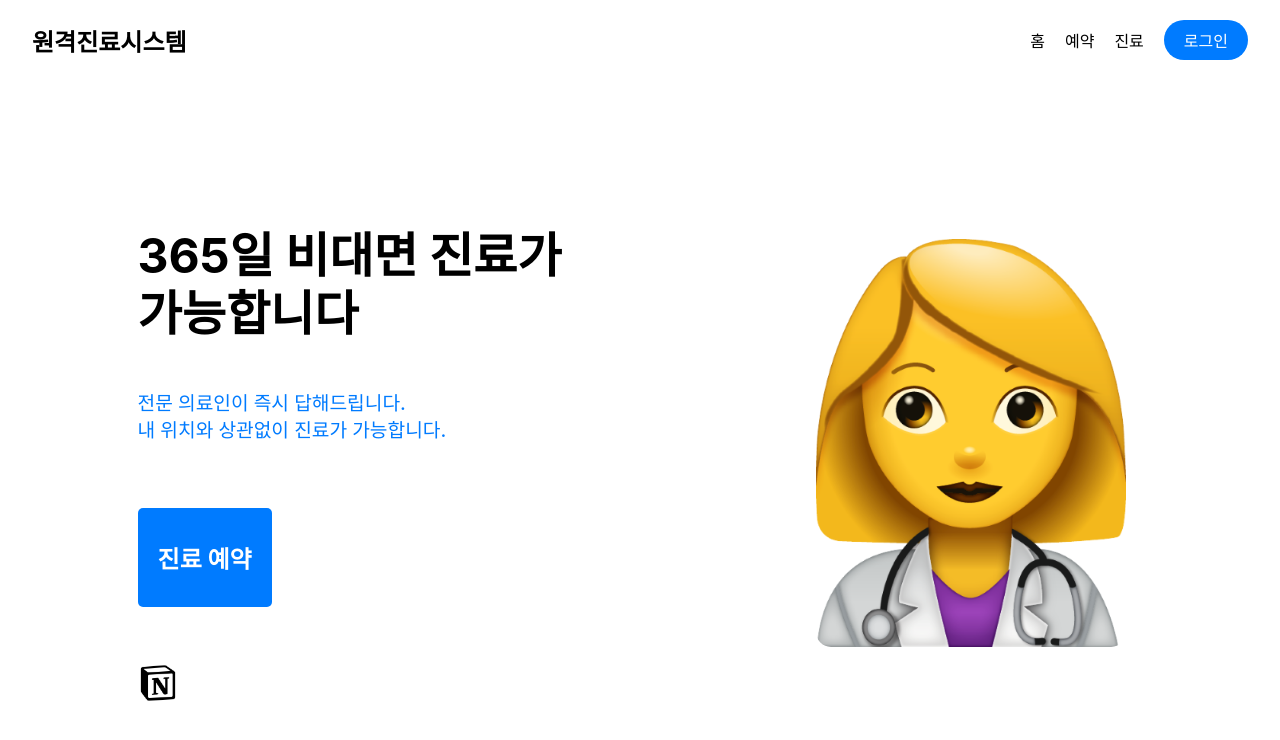
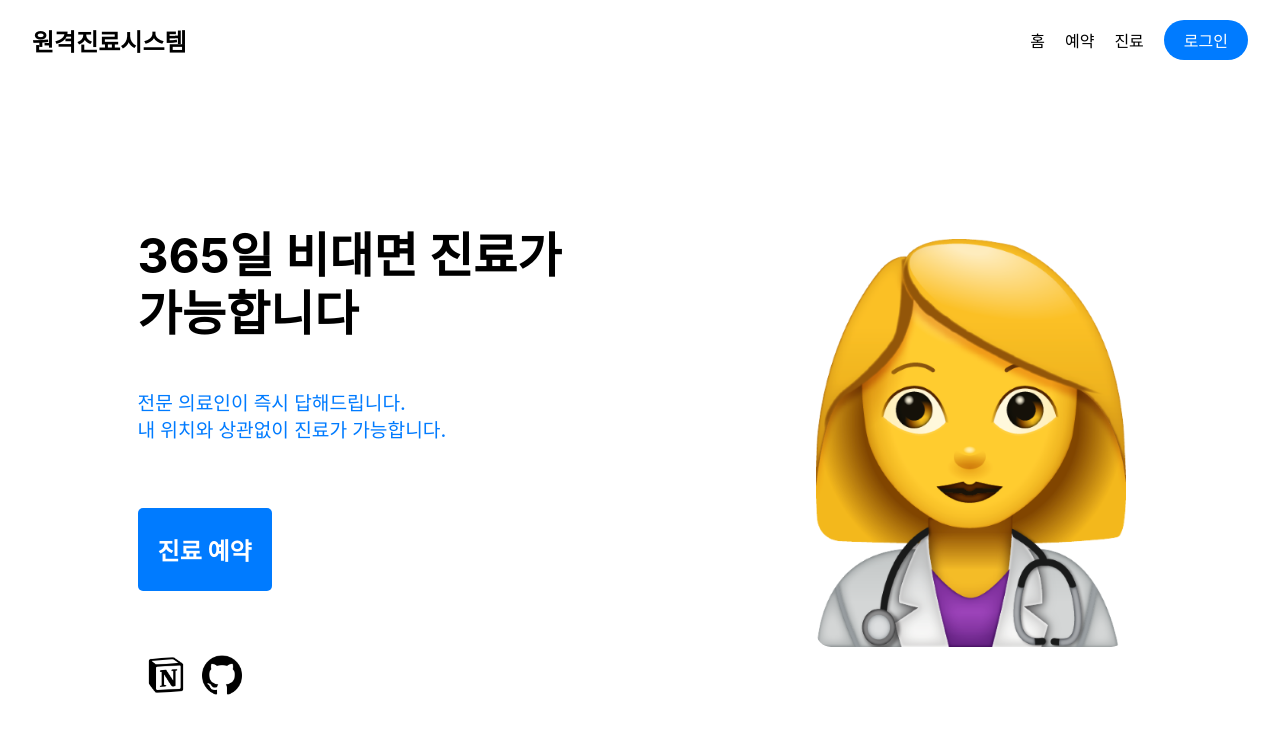
Before and after one commit to pyqvv/hanium, a React (Create React App) app: page / in a window 1280 px wide. Shown: the top 740 px of the page. Built offline with nearby package versions, Linux system fonts and the light colour scheme.

Commit message:
Feat: "Add Github Icon & Json File"
Hero.jsx에 github 바로가기 생성
test 위한 doctor.json 생성

```diff
--- a/src/Components/Hero/Hero.css
+++ b/src/Components/Hero/Hero.css
@@ -23,7 +23,7 @@
   .hero-button {
     display: inline-block;
     border-radius: 5px;
-    padding: 8px 20px;
+    padding: 0px 20px;
     text-align: center;
     font-weight: bold;
     font-size: 1.5rem;
@@ -33,16 +33,9 @@
     margin-bottom: 3.5rem;
   }
 
-  .notion-logo-container {
-    margin-top: 1rem; /* 간격 조절 */
-  }
-
-  .notion-logo {
+  .logo img {
+    margin: 0.5rem; /* 간격 조절 */
     width: 40px; /* 로고 크기 조절 */
     height: auto;
     transition: transform 0.3s;
   }
-
-  .notion-logo:hover {
-    transform: scale(1.1); /* 호버 시 확대 */
-  }
--- a/src/Components/Hero/Hero.jsx
+++ b/src/Components/Hero/Hero.jsx
@@ -1,6 +1,7 @@
 import React from 'react'
 import './Hero.css'
 import notionLogo from '../../assets/Notion_app_logo.png'
+import githubLogo from '../../assets/github-logo.png'
 import { useNavigate } from 'react-router-dom'
 
 const Hero = ({heroData}) => {
@@ -21,9 +22,12 @@ const Hero = ({heroData}) => {
         <div className='hero-button' onClick={moveToReservation}>
           <p>진료 예약</p>
         </div>
-        <div>
+        <div className='logo'>
           <a href="https://www.notion.so" target="_blank" rel="noopener noreferrer">
             <img src={notionLogo} alt="Notion Logo" className='notion-logo'/>
+          </a>
+          <a href="https://github.com/hanium-team-ADAS" target="_blank" rel="noopener noreferrer">
+            <img src={githubLogo} alt="Github Logo" className='github-logo'/>
           </a>
         </div>
     </div>
```
Also changed, not shown: src/assets/doctor.json (added, +27 -0 lines), src/assets/github-logo.png (added).
